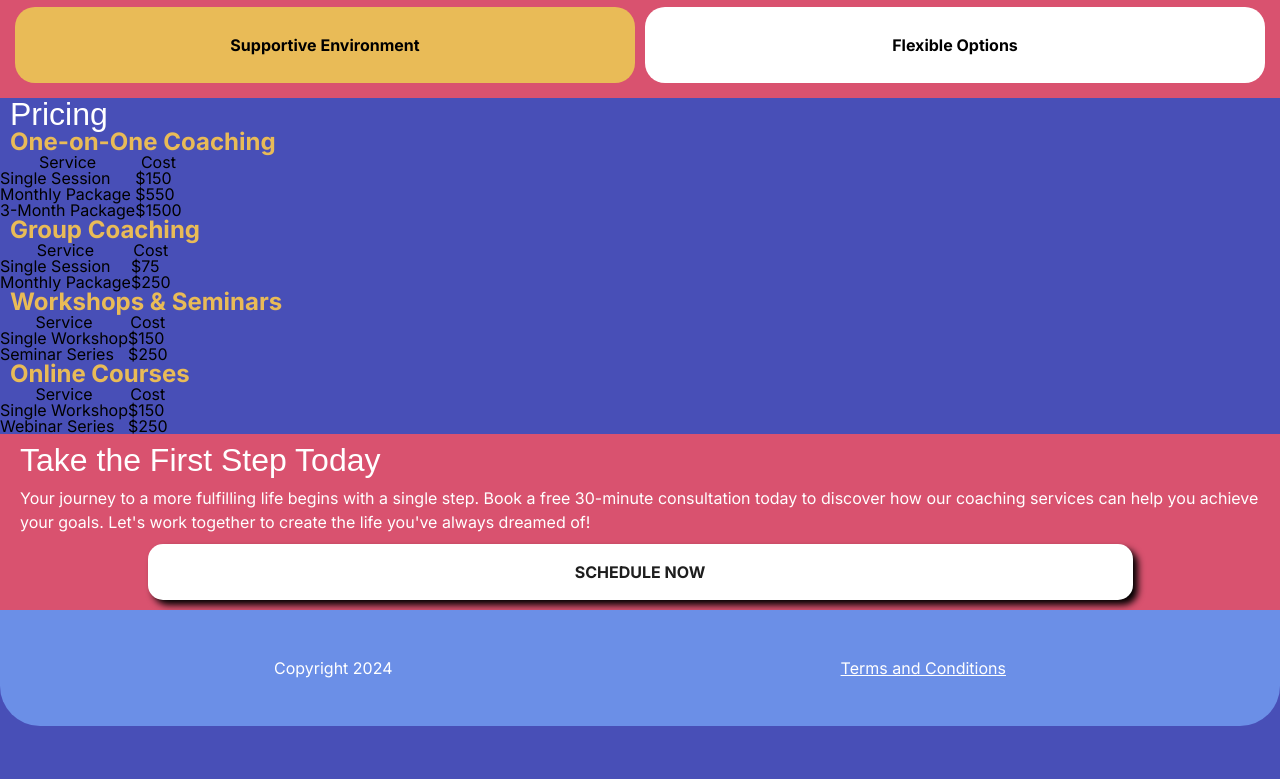
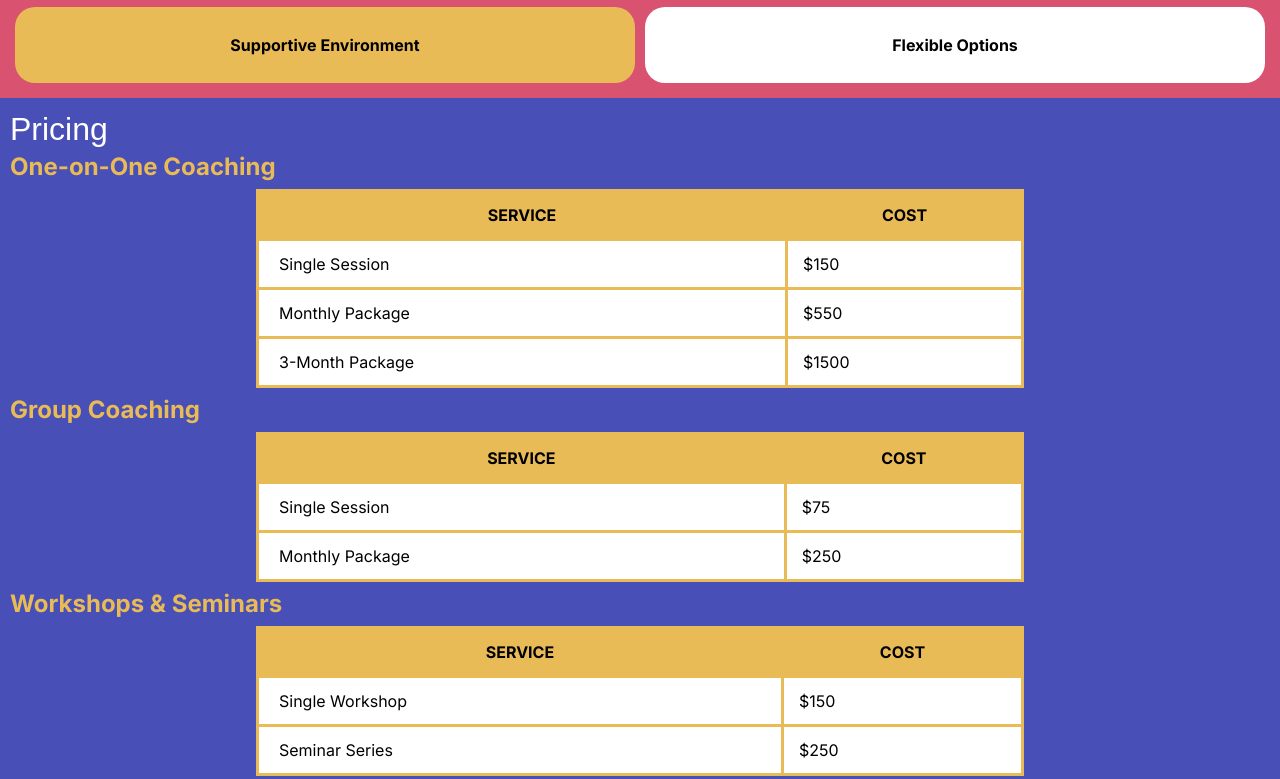
Before and after one commit to paleevang/path-to-success, a plain HTML site: page index.html in a window 1280 px wide. Shown: the part 2270-3049 px from the top of the page. Drawn offline with Linux system fonts and the light colour scheme; a web font is replaced by a local one.

Commit message:
CSS: pricing section done

```diff
--- a/index.html
+++ b/index.html
@@ -85,26 +85,26 @@
             </section>
 
             <!-- PRICING -->
-            <h2>Pricing</h2>
+            <h2 class="pricing">Pricing</h2>
 
             <!-- One-on-One Coaching -->
             <h3>One-on-One Coaching</h3>
             <table>
                 <tr>
                     <th>Service</th>
-                    <th>Cost</th>
+                    <th class="cost">Cost</th>
                 </tr>
                 <tr>
                     <td>Single Session</td>
-                    <td>$150</td>
+                    <td class="cost">$150</td>
                 </tr>
                 <tr>
                     <td>Monthly Package</td>
-                    <td>$550</td>
+                    <td class="cost">$550</td>
                 </tr>
                 <tr>
                     <td>3-Month Package</td>
-                    <td>$1500</td>
+                    <td class="cost">$1500</td>
                 </tr>
             </table>
 
@@ -113,15 +113,15 @@
             <table>
                 <tr>
                     <th>Service</th>
-                    <th>Cost</th>
+                    <th class="cost">Cost</th>
                 </tr>
                 <tr>
                     <td>Single Session</td>
-                    <td>$75</td>
+                    <td class="cost">$75</td>
                 </tr>
                 <tr>
                     <td>Monthly Package</td>
-                    <td>$250</td>
+                    <td class="cost">$250</td>
                 </tr>
             </table>
 
@@ -130,15 +130,15 @@
             <table>
                 <tr>
                     <th>Service</th>
-                    <th>Cost</th>
+                    <th class="cost">Cost</th>
                 </tr>
                 <tr>
                     <td>Single Workshop</td>
-                    <td>$150</td>
+                    <td class="cost">$150</td>
                 </tr>
                 <tr>
                     <td>Seminar Series</td>
-                    <td>$250</td>
+                    <td class="cost">$250</td>
                 </tr>
             </table>
 
@@ -147,15 +147,15 @@
             <table>
                 <tr>
                     <th>Service</th>
-                    <th>Cost</th>
+                    <th class="cost">Cost</th>
                 </tr>
                 <tr>
                     <td>Single Workshop</td>
-                    <td>$150</td>
+                    <td class="cost">$150</td>
                 </tr>
                 <tr>
                     <td>Webinar Series</td>
-                    <td>$250</td>
+                    <td class="cost">$250</td>
                 </tr>
             </table>
 
--- a/styles.css
+++ b/styles.css
@@ -183,6 +183,36 @@ table {
         background-color: var(--white);
     }
 
+    /* Pricing section */
+    .pricing {
+        padding-top: 15px;
+        padding-bottom: 10px;
+    }
+
+    table, th, td {
+        border: 3px solid var(--yellow);
+    }
+
+    table {
+        background-color: var(--yellow);
+        margin: 10px auto;
+        width: 60%;
+    }
+
+    tr th {
+        padding: 10px 30px;
+        font-weight: bold;
+        text-transform: uppercase;
+    }
+
+    td {
+        background-color: var(--white);
+        padding: 10px 20px;
+    }
+
+    .cost {
+        padding: 15px;
+    }
     /* Take the first step today section */
     .ttfst {
         background-color: var(--pink);
```
